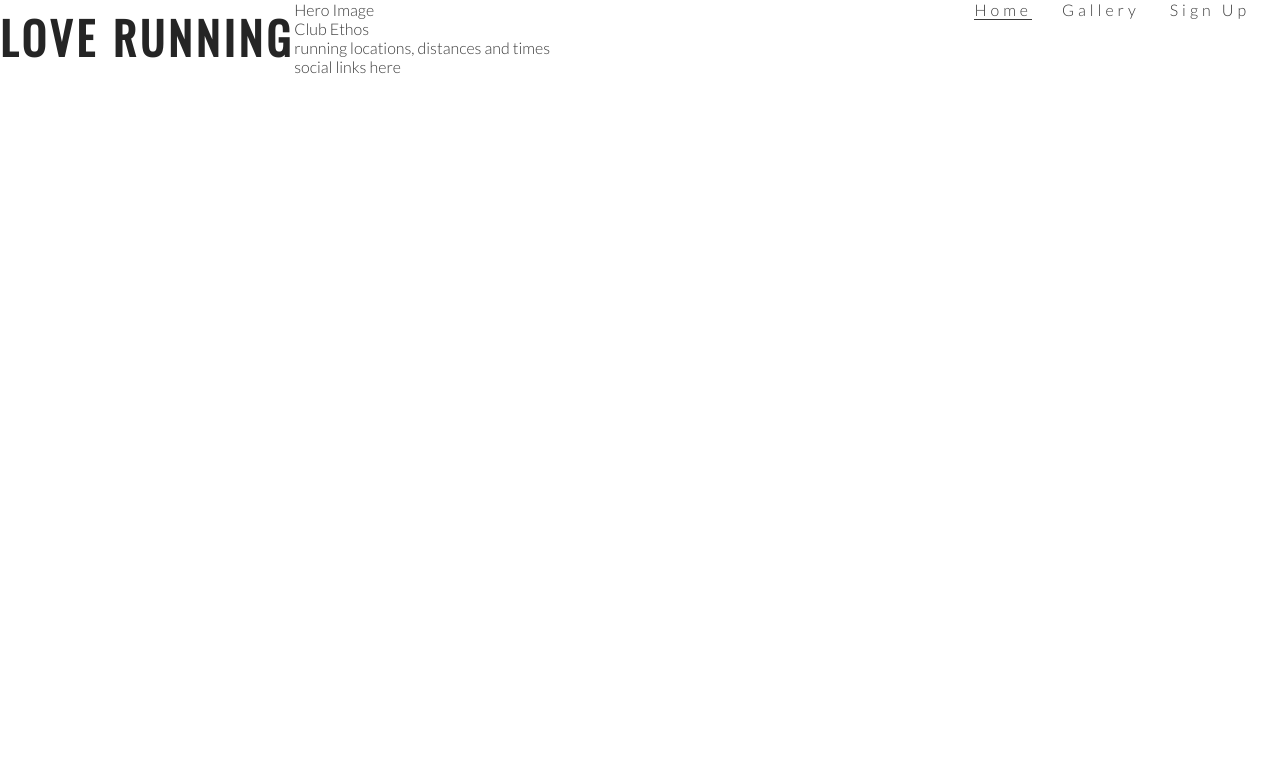
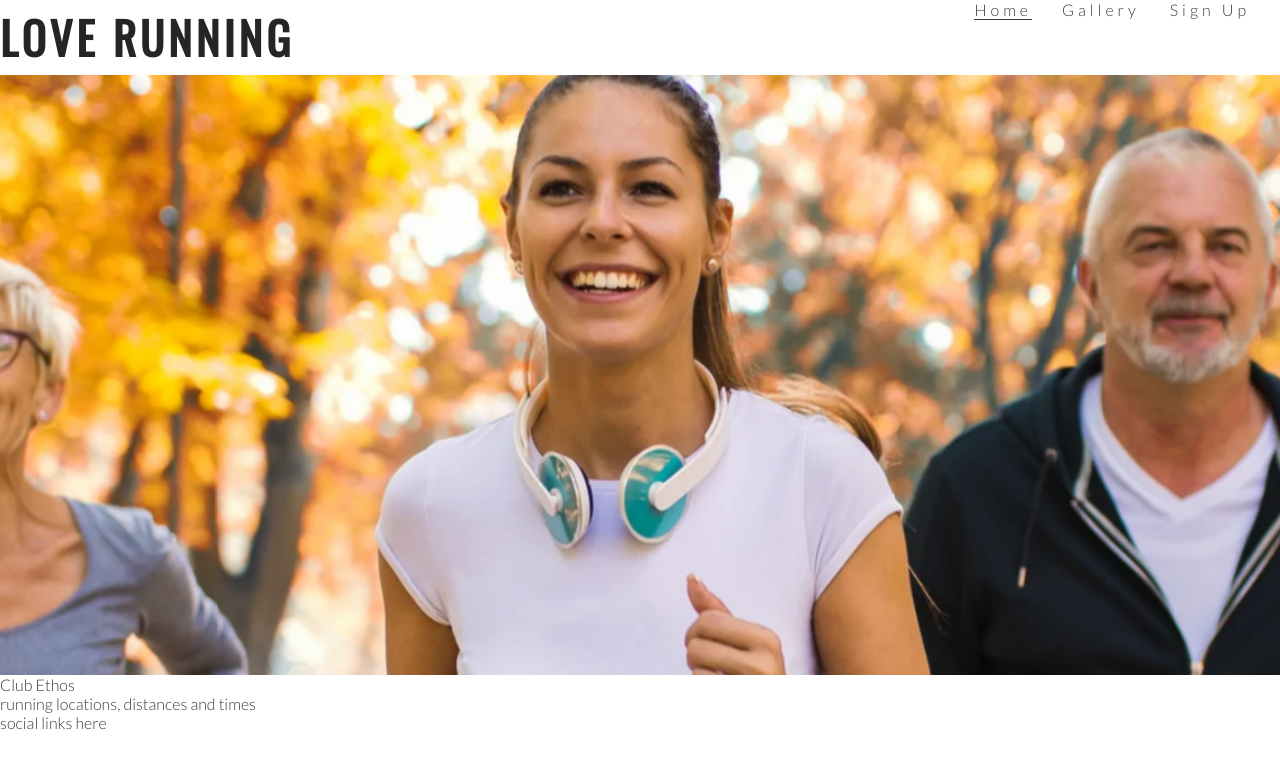
Before and after one commit to Jbachtiger/love-running, a plain HTML site: page index.html in a window 1280 px wide. Drawn offline with nearby package versions, Linux system fonts and the light colour scheme.

Commit message:
Add hero image and animation for zoom

```diff
--- a/assets/css/style.css
+++ b/assets/css/style.css
@@ -14,8 +14,8 @@ body {
 }
 
 /* Headings and logos */
-
-h1, h2 {
+h1,
+h2 {
     font-family: Oswald, sans-serif;
     text-transform: uppercase;
     letter-spacing: 4px;
@@ -28,7 +28,6 @@ h1, h2 {
 }
 
 /* navigation links */
-
 #menu {
     font: size 110%;
     letter-spacing: 4px;
@@ -58,3 +57,33 @@ menu,
 .active {
     border-bottom: 1px solid #3a3a3a;
 }
+
+/* Hero image */
+#hero-outer {
+    height: 600px;
+    width: 100%;
+    overflow: hidden;
+}
+
+#hero-image {
+    height: 600px;
+    width: 100%;
+    background: url('../images/hero-image.webp') no-repeat center center;
+
+    /* animates zoom effect on loading page*/
+    animation-name: hero-zoom;
+    animation-duration: 5s;
+    animation-fill-mode: forwards;
+}
+
+
+/* creates the level of zoom for hero image */
+@keyframes hero-zoom {
+    from{
+        transform: scale(1);
+    }
+
+    to{
+        transform: scale(1.1);
+    }
+}
--- a/index.html
+++ b/index.html
@@ -33,8 +33,8 @@
         </nav>
 
     </header>
-    <section>
-        Hero Image
+    <section id="hero-outer">
+        <div id="hero-image"></div>>
     </section>
     <section>
         Club Ethos
```
Also changed, not shown: assets/images/hero-image.webp (added).
